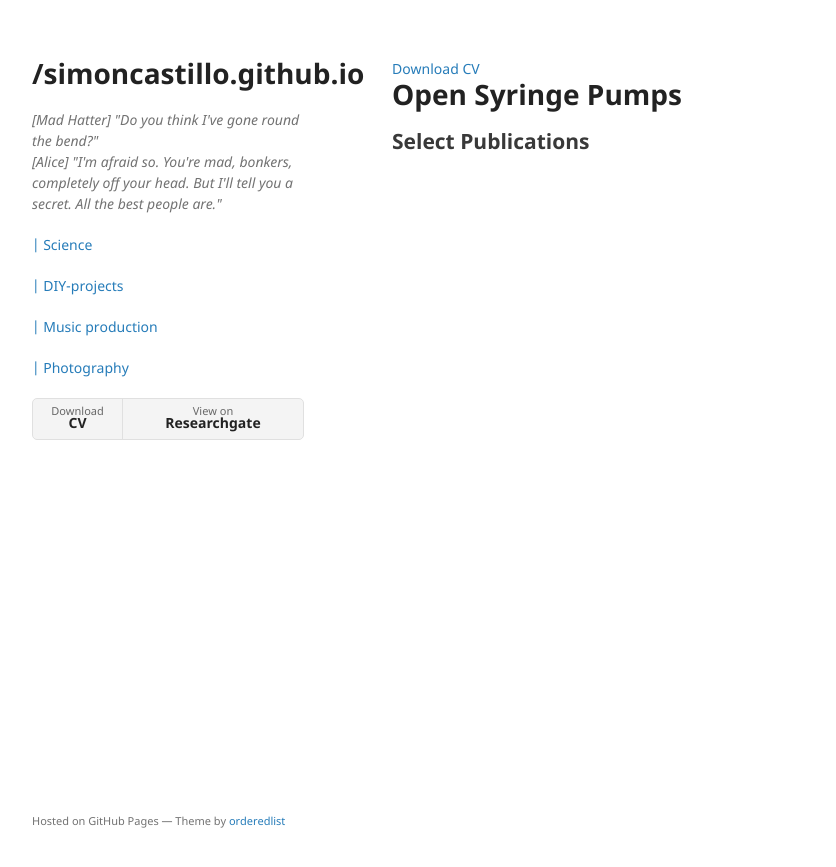
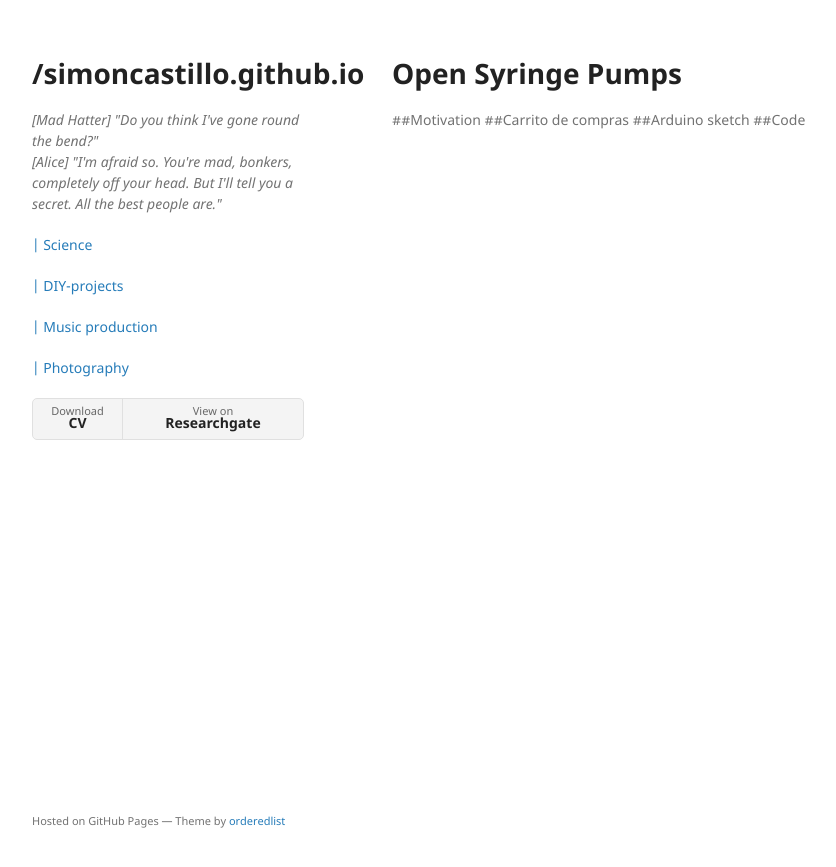
Before and after one commit to SimonCastillo/simoncastillo.github.io, a Jekyll site: the page built from DIY/index.html, in a window 1280 px wide. Shown: the top 867 px of the page, without its empty margins (178-1014 px from the left). Built offline with Jekyll 4.4.1, drawn with Linux system fonts in a browser that asks for light colours.

Commit message:
Update index.html

```diff
--- a/DIY/index.html
+++ b/DIY/index.html
@@ -2,12 +2,16 @@
 layout: default
 title: DIY-Bio
 ---
+	<div class="cv">
+	<h1>Open Syringe Pumps </h1>
 
-	<div class="cv">
-		<a href="#" class="download" title="Download CV as PDF">Download CV</a>
-					<h1>Open Syringe Pumps </h1>
+	##Motivation
+	##Carrito de compras
+	##Arduino sketch
+	##Code
 
-					<h2>Select Publications</h2>
+
+
 
 
 
```
